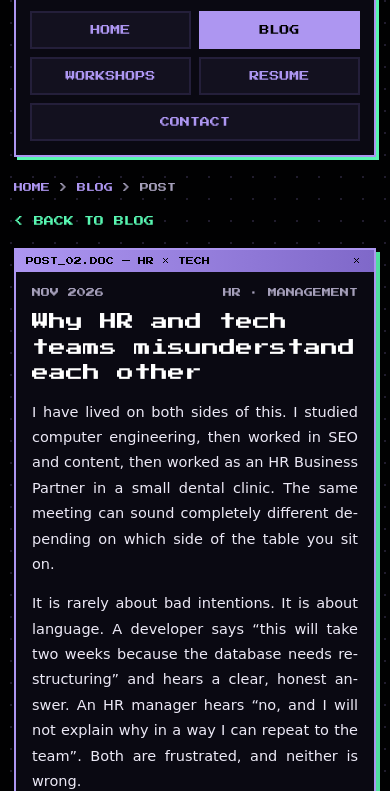
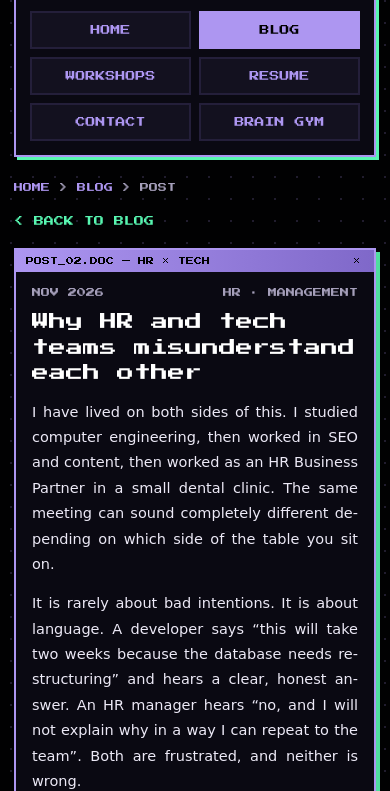
Before and after one commit to ftmfrb80-bot/fatemeh-site, a plain HTML site: page blog/hr-tech-teams/index.html in a window 390 px wide. Shown: the part 54-845 px from the top of the page. Drawn offline with Linux system fonts and the light colour scheme.

Commit message:
Add Brain Gym page with memory, Stroop and reaction games

```diff
--- a/blog/hr-tech-teams/index.html
+++ b/blog/hr-tech-teams/index.html
@@ -105,7 +105,6 @@
     .note{font-size:13px;padding:12px 14px}
     .win-t{font-size:8px}
     .win-t span:first-child{overflow:hidden;text-overflow:ellipsis;white-space:nowrap}
-    nav a:last-child{grid-column:1/-1}
     .btn{display:block;text-align:center;margin:8px 0 0}
     body{overflow-x:hidden}
   }
@@ -129,7 +128,7 @@
   <header class="bar-top">
     <div class="logo px">BRAINPING<i>.</i>EXE</div>
     <nav aria-label="Main">
-      <a href="../../index.html">HOME</a><a href="../../blog/" class="on">BLOG</a><a href="../../workshops/">WORKSHOPS</a><a href="../../resume/">RESUME</a><a href="../../contact/">CONTACT</a>
+      <a href="../../index.html">HOME</a><a href="../../blog/" class="on">BLOG</a><a href="../../workshops/">WORKSHOPS</a><a href="../../resume/">RESUME</a><a href="../../contact/">CONTACT</a><a href="../../brain-gym/">BRAIN GYM</a>
     </nav>
   </header>
   <main>
```
